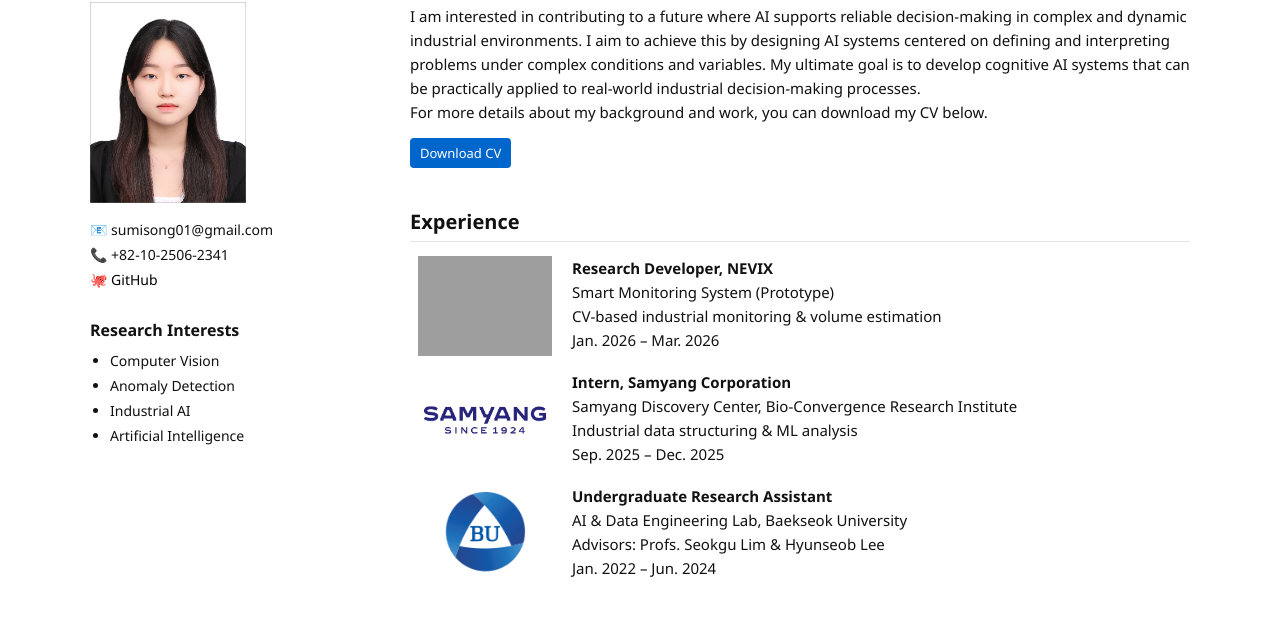
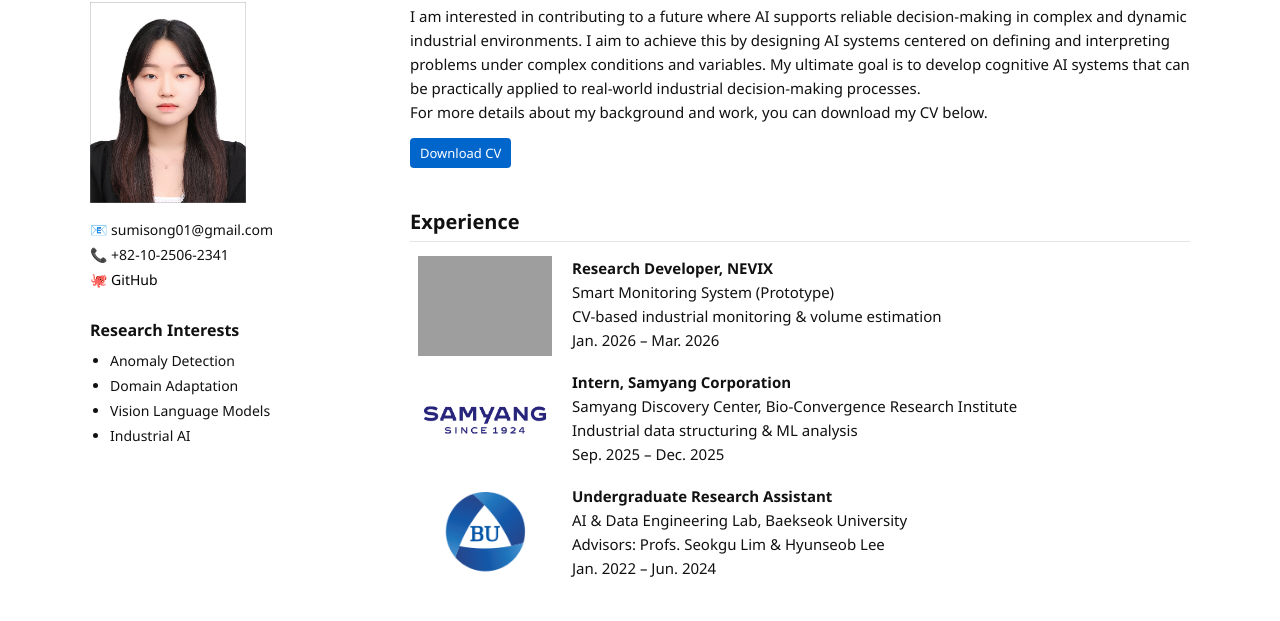
Before and after one commit to SumiSong/website, a plain HTML site: page index.html in a window 1280 px wide. Shown: the part 104-725 px from the top of the page. Drawn offline with Linux system fonts and the light colour scheme; grey boxes are pictures that could not be loaded; a script that the page names is missing.

Commit message:
Update index.html

```diff
--- a/index.html
+++ b/index.html
@@ -20,10 +20,10 @@
             <div class="section">
                 <h3>Research Interests</h3>
                 <ul>
-                    <li>Computer Vision</li>
                     <li>Anomaly Detection</li>
+                    <li>Domain Adaptation</li>
+                    <li>Vision Language Models</li>
                     <li>Industrial AI</li>
-                    <li>Artificial Intelligence</li>
                 </ul>
             </div>
         </aside>
```
